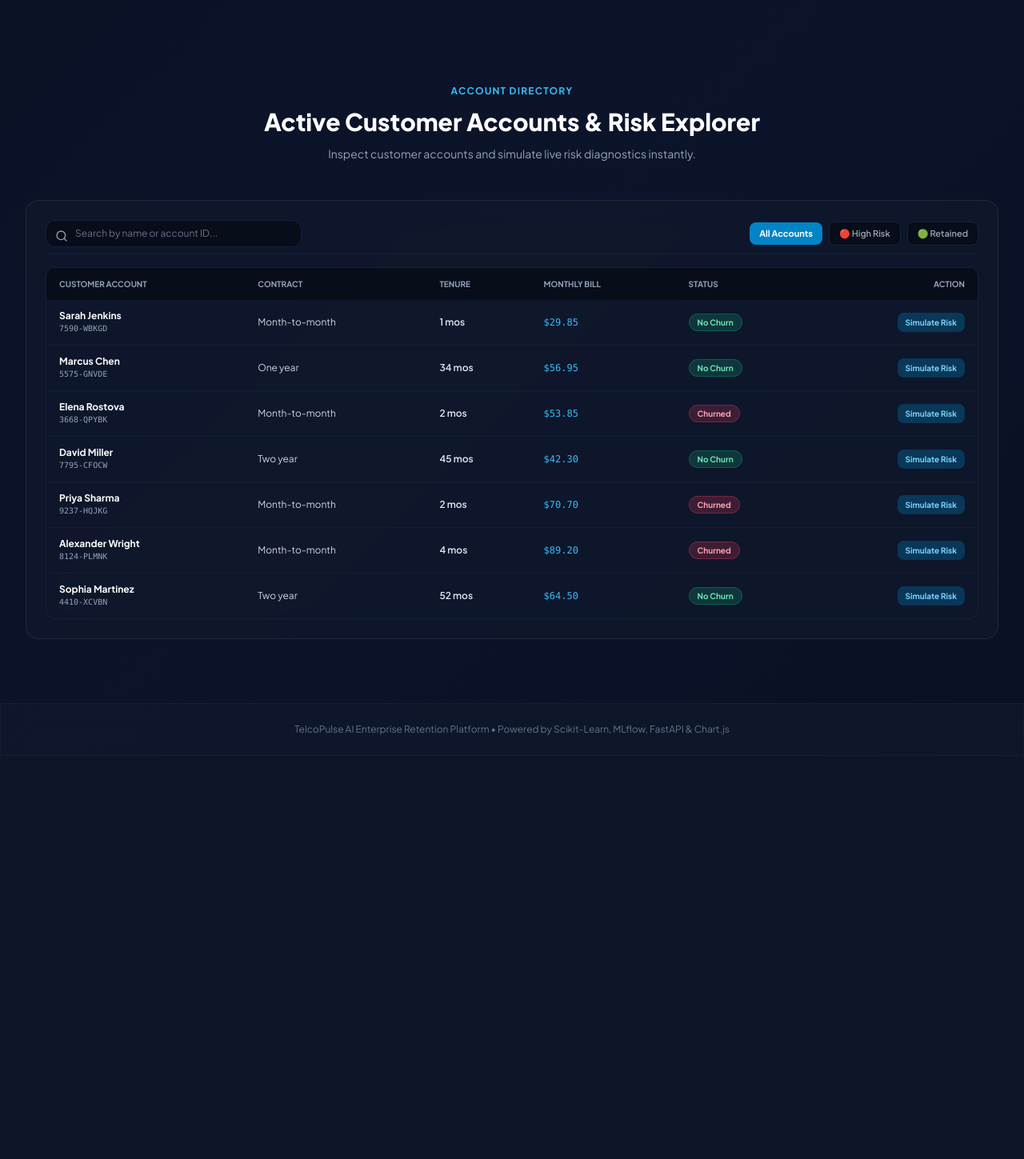
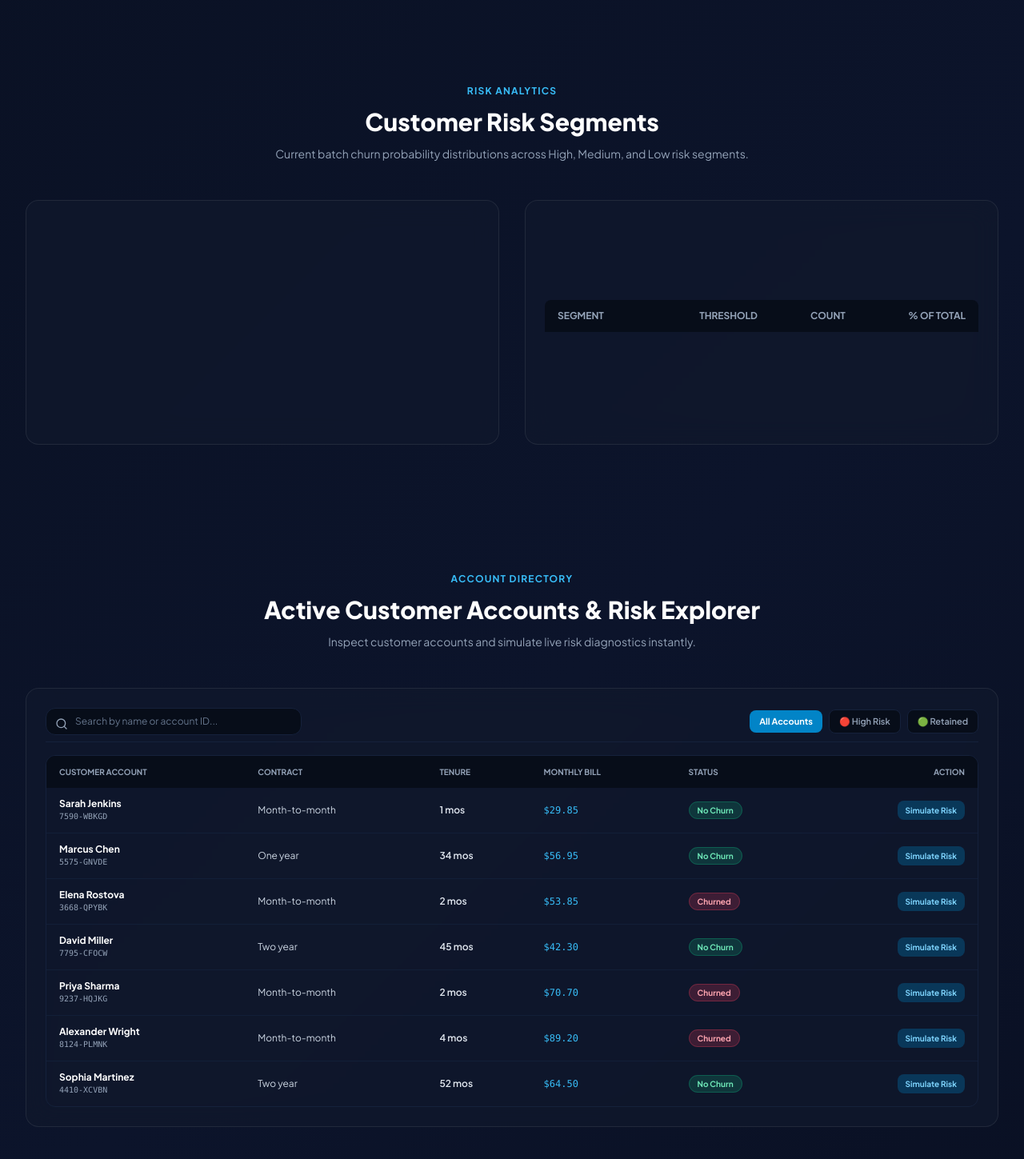
Before and after one commit to janismalhotra-29/churn-mlops-pipeline, a FastAPI app: page / in a window 1280 px wide. Shown: the part 4478-5927 px from the top of the page at 80% size. Before the commit the page ends 5423 px from the top, so only its background shows below. Run offline with FastAPI, Linux system fonts and the light colour scheme; lists and menus that the app fills with data are empty; a map, chart or similar area stays blank; some libraries are stand-ins or nearby versions.

Commit message:
Added customer risk segments pie chart :wq

```diff
--- a/src/app.py
+++ b/src/app.py
@@ -24,6 +24,15 @@ def get_model():
             raise FileNotFoundError(f"Model file not found at '{MODEL_PATH}'. Run training pipeline first.")
         model = joblib.load(MODEL_PATH)
     return model
+
+def get_customer_risk(probability: float) -> str:
+    """Classify customer risk based on churn probability."""
+    if probability >= 0.70:
+        return "High"
+    elif probability >= 0.40:
+        return "Medium"
+    else:
+        return "Low"
 
 class CustomerData(BaseModel):
     tenure: int = Field(..., ge=0, description="Customer tenure in months", json_schema_extra={"example": 12})
@@ -90,6 +99,71 @@ def get_dataset_stats():
         }
     }
 
+@app.get("/api/risk-segments")
+def get_risk_segments():
+    """Return customer risk segmentation based on model churn probability."""
+    try:
+        clf = get_model()
+    except Exception as exc:
+        raise HTTPException(status_code=503, detail=f"Model unavailable: {str(exc)}")
+
+    data_path = os.path.join(BASE_DIR, "data", "raw_churn_data.csv")
+    if not os.path.exists(data_path):
+        raise HTTPException(status_code=404, detail="Dataset not found")
+
+    try:
+        df = pd.read_csv(data_path)
+
+        for col in ["tenure", "MonthlyCharges"]:
+            if col not in df.columns:
+                raise HTTPException(status_code=422, detail=f"CSV missing required column: '{col}'")
+
+        if "TotalCharges" not in df.columns:
+            df["TotalCharges"] = df["tenure"] * df["MonthlyCharges"]
+        else:
+            df["TotalCharges"] = pd.to_numeric(df["TotalCharges"], errors="coerce").fillna(df["tenure"] * df["MonthlyCharges"])
+
+        contract_map = {"Month-to-month": 0, "One year": 1, "Two year": 2}
+        df["Contract_Code"] = df.get("Contract", pd.Series([0]*len(df))).map(contract_map).fillna(0).astype(int)
+
+        internet_map = {"No": 0, "DSL": 1, "Fiber optic": 2}
+        df["InternetService_Code"] = df.get("InternetService", pd.Series([2]*len(df))).map(internet_map).fillna(2).astype(int)
+
+        feature_cols = ["tenure", "MonthlyCharges", "TotalCharges", "Contract_Code", "InternetService_Code"]
+        expected_n_features = getattr(clf, "n_features_in_", 3)
+        if expected_n_features == 3:
+            feature_cols = ["tenure", "MonthlyCharges", "TotalCharges"]
+
+        X_batch = df[feature_cols]
+        predictions = clf.predict(X_batch)
+        probabilities = clf.predict_proba(X_batch)
+
+        churn_probs = [float(p[1]) if len(p) > 1 else float(pred) for p, pred in zip(probabilities, predictions)]
+
+        df["Risk_Level"] = [get_customer_risk(prob) for prob in churn_probs]
+
+        high_risk = int((df["Risk_Level"] == "High").sum())
+        medium_risk = int((df["Risk_Level"] == "Medium").sum())
+        low_risk = int((df["Risk_Level"] == "Low").sum())
+        total = len(df)
+
+        return {
+            "period": "Current prediction batch",
+            "segments": {
+                "High Risk": high_risk,
+                "Medium Risk": medium_risk,
+                "Low Risk": low_risk
+            },
+            "distribution_percentages": {
+                "High Risk": round((high_risk / total) * 100, 1) if total > 0 else 0,
+                "Medium Risk": round((medium_risk / total) * 100, 1) if total > 0 else 0,
+                "Low Risk": round((low_risk / total) * 100, 1) if total > 0 else 0
+            }
+        }
+
+    except Exception as exc:
+        raise HTTPException(status_code=500, detail=f"Processing error: {str(exc)}")
+
 @app.get("/favicon.ico", include_in_schema=False)
 def favicon():
     """Silence browser favicon requests."""
@@ -135,14 +209,12 @@ def predict_churn(customer: CustomerData):
         probabilities = clf.predict_proba(input_df)[0]
         churn_proba = float(probabilities[1]) if len(probabilities) > 1 else float(prediction_val)
 
-        if churn_proba >= 0.60:
-            risk_level = "HIGH"
+        risk_level = get_customer_risk(churn_proba).upper()
+        if risk_level == "HIGH":
             strategy = "Offer 25% discount on 1-Year contract commitment immediately."
-        elif churn_proba >= 0.35:
-            risk_level = "MEDIUM"
+        elif risk_level == "MEDIUM":
             strategy = "Send retention email offering complimentary streaming bundle add-on."
         else:
-            risk_level = "LOW"
             strategy = "Standard retention engagement. Candidate for cross-selling."
 
         annual_impact = round(customer.MonthlyCharges * 12.0, 2)
@@ -230,7 +302,7 @@ def predict_bulk_csv(file: UploadFile = File(...)):
 
         df["Churn_Prediction"] = predictions
         df["Churn_Probability"] = [round(float(p[1]), 4) if len(p) > 1 else float(pred) for p, pred in zip(probabilities, predictions)]
-        df["Risk_Level"] = ["HIGH" if prob >= 0.50 else ("MEDIUM" if prob >= 0.30 else "LOW") for prob in df["Churn_Probability"]]
+        df["Risk_Level"] = [get_customer_risk(prob).upper() for prob in df["Churn_Probability"]]
         df["Annual_Revenue_Risk"] = (df["MonthlyCharges"] * 12.0).round(2)
 
         def get_strategy(risk):
--- a/src/templates/index.html
+++ b/src/templates/index.html
@@ -1051,6 +1051,40 @@
 
                 </div>
 
+            </div>
+        </div>
+    </section>
+
+    <!-- SECTION 5.8: CUSTOMER RISK SEGMENTS -->
+    <section id="risk-segments" class="py-20 px-4 sm:px-6 lg:px-8 max-w-7xl mx-auto w-full">
+        <div class="text-center max-w-2xl mx-auto mb-12 space-y-3">
+            <span class="text-xs font-bold text-sky-400 uppercase tracking-widest block">Risk Analytics</span>
+            <h2 class="text-2xl sm:text-3xl font-extrabold text-white">Customer Risk Segments</h2>
+            <p class="text-sm text-slate-400">Current batch churn probability distributions across High, Medium, and Low risk segments.</p>
+        </div>
+
+        <div class="grid grid-cols-1 lg:grid-cols-2 gap-8">
+            <div class="glass-card p-6 rounded-2xl flex items-center justify-center">
+                <div class="w-full h-64">
+                    <canvas id="riskSegmentsChart"></canvas>
+                </div>
+            </div>
+            <div class="glass-card p-6 rounded-2xl flex flex-col justify-center">
+                <table class="w-full text-left text-sm text-slate-300">
+                    <thead class="bg-slate-900 text-slate-400 uppercase text-xs">
+                        <tr>
+                            <th class="px-4 py-3 rounded-tl-lg">Segment</th>
+                            <th class="px-4 py-3 text-right">Threshold</th>
+                            <th class="px-4 py-3 text-right">Count</th>
+                            <th class="px-4 py-3 text-right rounded-tr-lg">% of Total</th>
+                        </tr>
+                    </thead>
+                    <tbody class="divide-y divide-slate-800/80" id="risk-segments-body">
+                        <!-- Populated by JS -->
+                    </tbody>
+                </table>
+                <div class="mt-4 text-xs text-slate-400 text-center font-semibold" id="risk-segments-period">
+                </div>
             </div>
         </div>
     </section>
@@ -2009,7 +2043,70 @@
     fetchStatsAndInitCharts();
     init3DParticleNetwork();
     init3DTiltCards();
+    fetchRiskSegments();
 };
+
+        async function fetchRiskSegments() {
+            try {
+                const res = await fetch('/api/risk-segments');
+                const data = await res.json();
+
+                const high = data.segments["High Risk"];
+                const medium = data.segments["Medium Risk"];
+                const low = data.segments["Low Risk"];
+
+                const highPct = data.distribution_percentages["High Risk"];
+                const mediumPct = data.distribution_percentages["Medium Risk"];
+                const lowPct = data.distribution_percentages["Low Risk"];
+
+                document.getElementById('risk-segments-period').innerText = `Period: ${data.period}`;
+
+                document.getElementById('risk-segments-body').innerHTML = `
+                    <tr class="hover:bg-slate-800/50 transition-colors">
+                        <td class="px-4 py-3 font-bold text-rose-400">High Risk</td>
+                        <td class="px-4 py-3 text-right font-mono text-xs">>= 0.70</td>
+                        <td class="px-4 py-3 text-right text-white font-semibold">${high}</td>
+                        <td class="px-4 py-3 text-right font-mono text-xs">${highPct}%</td>
+                    </tr>
+                    <tr class="hover:bg-slate-800/50 transition-colors">
+                        <td class="px-4 py-3 font-bold text-amber-400">Medium Risk</td>
+                        <td class="px-4 py-3 text-right font-mono text-xs">0.40 - 0.69</td>
+                        <td class="px-4 py-3 text-right text-white font-semibold">${medium}</td>
+                        <td class="px-4 py-3 text-right font-mono text-xs">${mediumPct}%</td>
+                    </tr>
+                    <tr class="hover:bg-slate-800/50 transition-colors">
+                        <td class="px-4 py-3 font-bold text-emerald-400">Low Risk</td>
+                        <td class="px-4 py-3 text-right font-mono text-xs">&lt; 0.40</td>
+                        <td class="px-4 py-3 text-right text-white font-semibold">${low}</td>
+                        <td class="px-4 py-3 text-right font-mono text-xs">${lowPct}%</td>
+                    </tr>
+                `;
+
+                new Chart(document.getElementById('riskSegmentsChart').getContext('2d'), {
+                    type: 'pie',
+                    data: {
+                        labels: ['High Risk', 'Medium Risk', 'Low Risk'],
+                        datasets: [{
+                            data: [high, medium, low],
+                            backgroundColor: ['#f43f5e', '#fbbf24', '#34d399'],
+                            borderWidth: 0
+                        }]
+                    },
+                    options: {
+                        responsive: true,
+                        maintainAspectRatio: false,
+                        plugins: {
+                            legend: {
+                                position: 'bottom',
+                                labels: { color: '#94a3b8', font: { size: 12 } }
+                            }
+                        }
+                    }
+                });
+            } catch (err) {
+                console.error("Failed to load risk segments:", err);
+            }
+        }
     </script>
 </body>
 </html>
```
Also changed, not shown: tests/test_app.py (+15 -0 lines), README.md, mlflow.db. Lines whose indentation alone changed are shown as unchanged.
